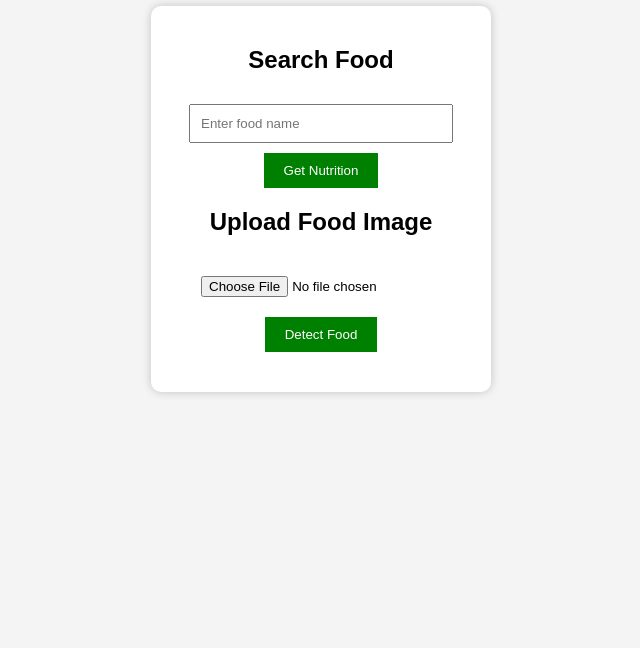
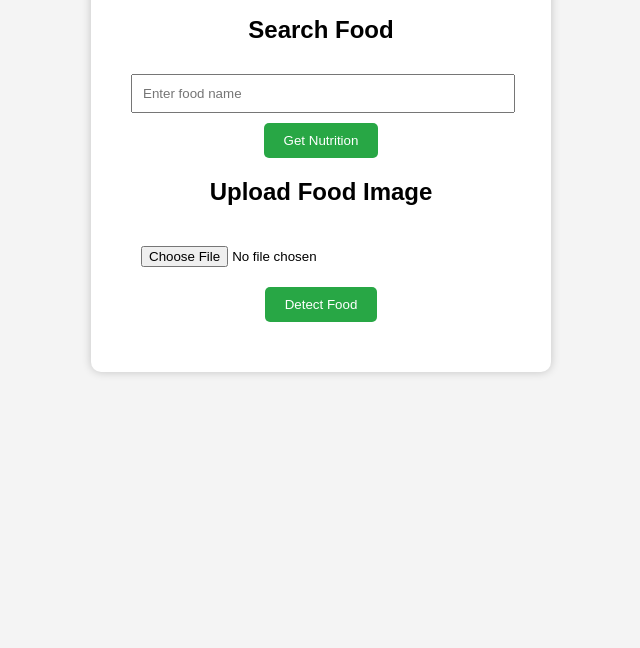
Before and after one commit to SujalPaul/ai-calorie-tracker, a plain HTML site: page index.html in a window 1280 px wide. Shown: the part 152-800 px from the top of the page, without its empty margins (319-959 px from the left). Drawn offline with Linux system fonts and the light colour scheme.

Commit message:
Update style.css

```diff
--- a/style.css
+++ b/style.css
@@ -1,34 +1,61 @@
 body{
+
 font-family: Arial;
+
 background:#f4f4f4;
+
 text-align:center;
-margin-top:100px;
+
+margin-top:60px;
+
 }
 
 .container{
+
 background:white;
-padding:20px;
-width:300px;
+
+width:400px;
+
 margin:auto;
+
+padding:30px;
+
 border-radius:10px;
+
 box-shadow:0 0 10px rgba(0,0,0,0.2);
+
 }
 
 input{
-width:80%;
+
+width:90%;
+
 padding:10px;
+
 margin:10px;
+
 }
 
 button{
+
 padding:10px 20px;
-background:green;
+
+background:#28a745;
+
 color:white;
+
 border:none;
+
+border-radius:5px;
+
 cursor:pointer;
+
 }
 
 #result{
+
 margin-top:20px;
+
 font-size:18px;
+
 }
```
